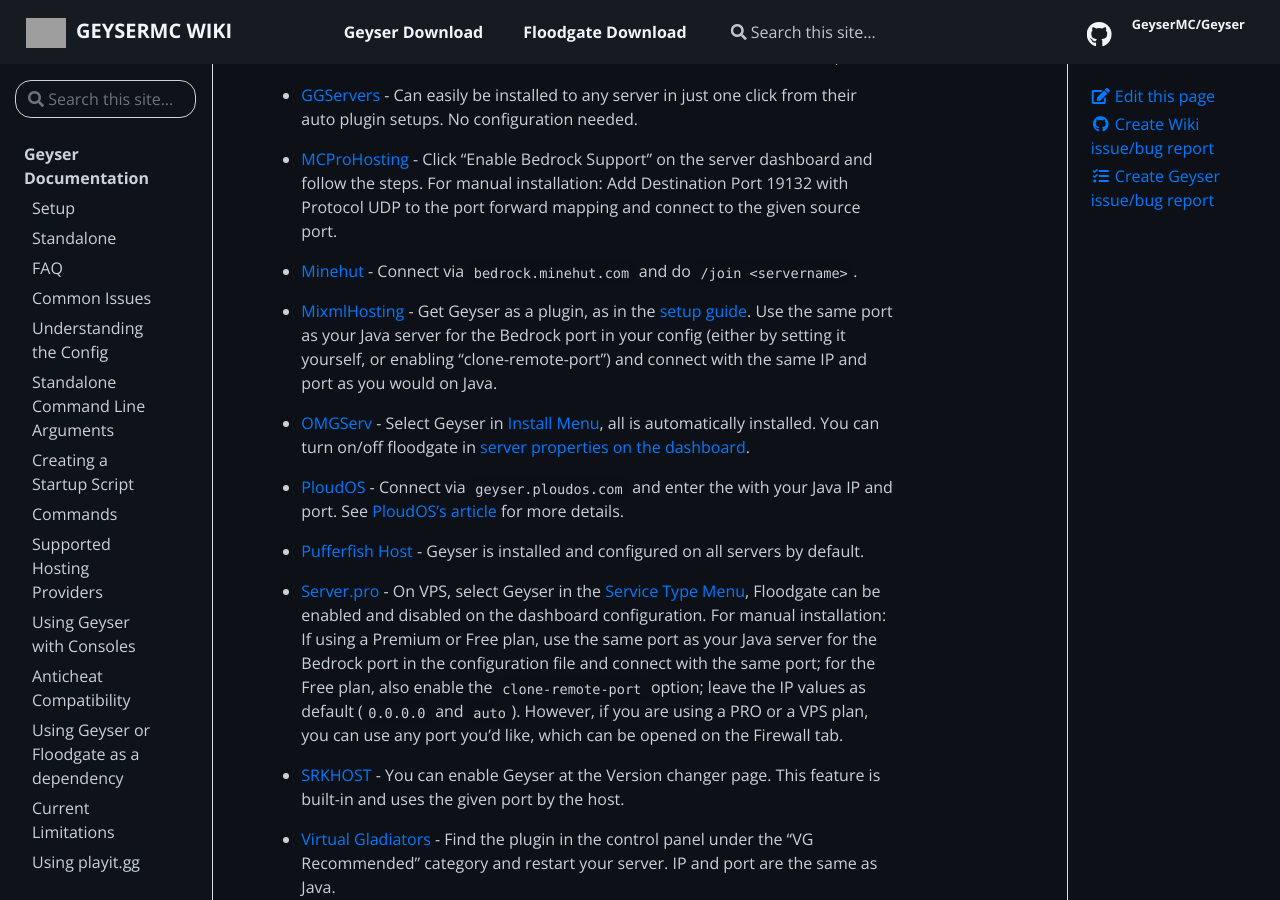
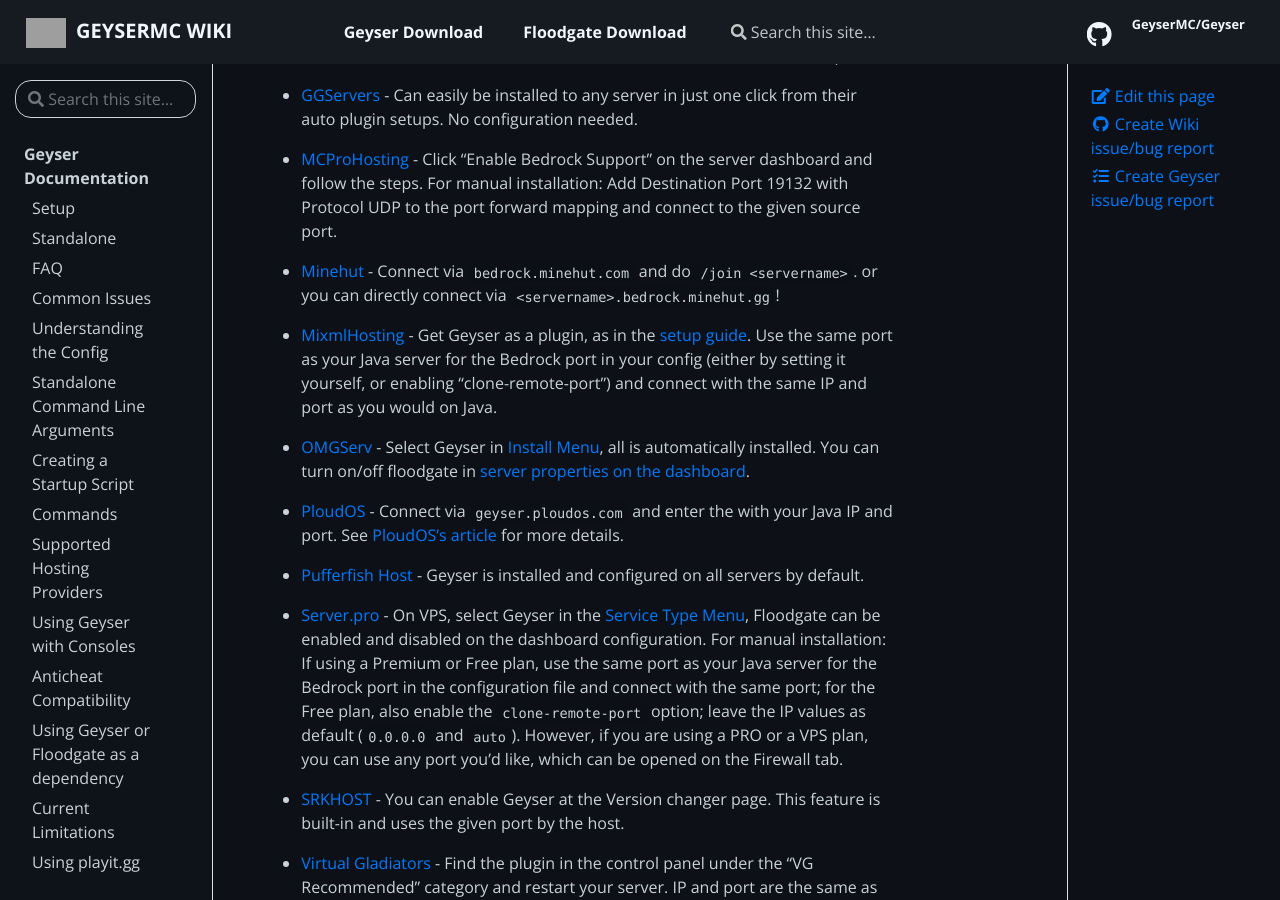
Before and after one commit to GeyserMC/GeyserWiki, a Jekyll site: the page built from _docs/geyser/supported-hosting-providers.md, in a window 1280 px wide and 900 px high, scrolled down 1039 px. Built offline with Jekyll 4.4.1, drawn with Linux system fonts in a browser that asks for light colours; grey boxes are pictures that could not be loaded.

Commit message:
Update providers.json

```diff
--- a/_data/providers.json
+++ b/_data/providers.json
@@ -51,7 +51,7 @@
     {
       "name": "Minehut",
       "url": "https://minehut.com/",
-      "description": "Connect via `bedrock.minehut.com` and do `/join <servername>`."
+      "description": "Connect via `bedrock.minehut.com` and do `/join <servername>`. or you can directly connect via `<servername>.bedrock.minehut.gg`!"
     },
     {
       "name": "MixmlHosting",
```
